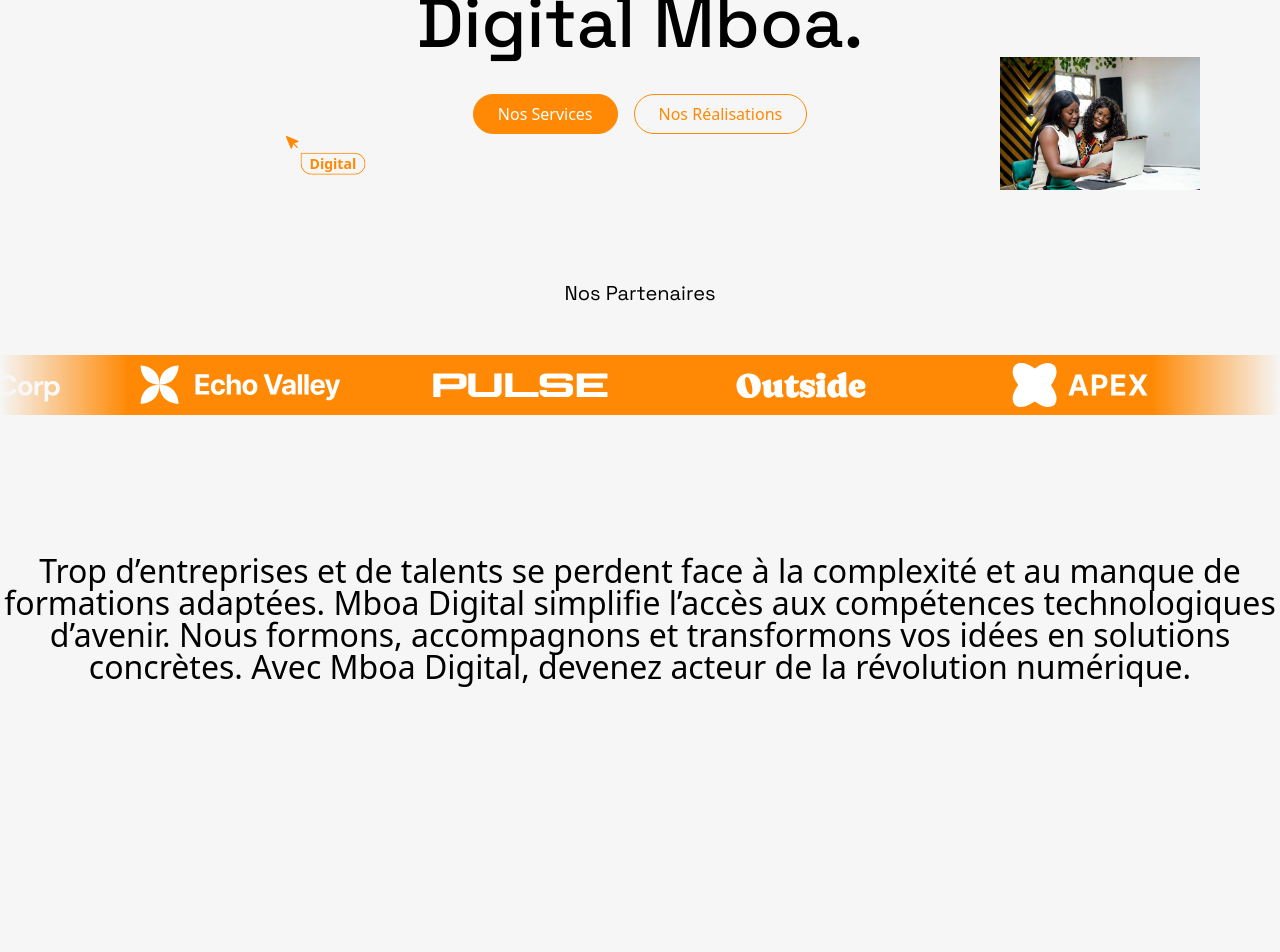
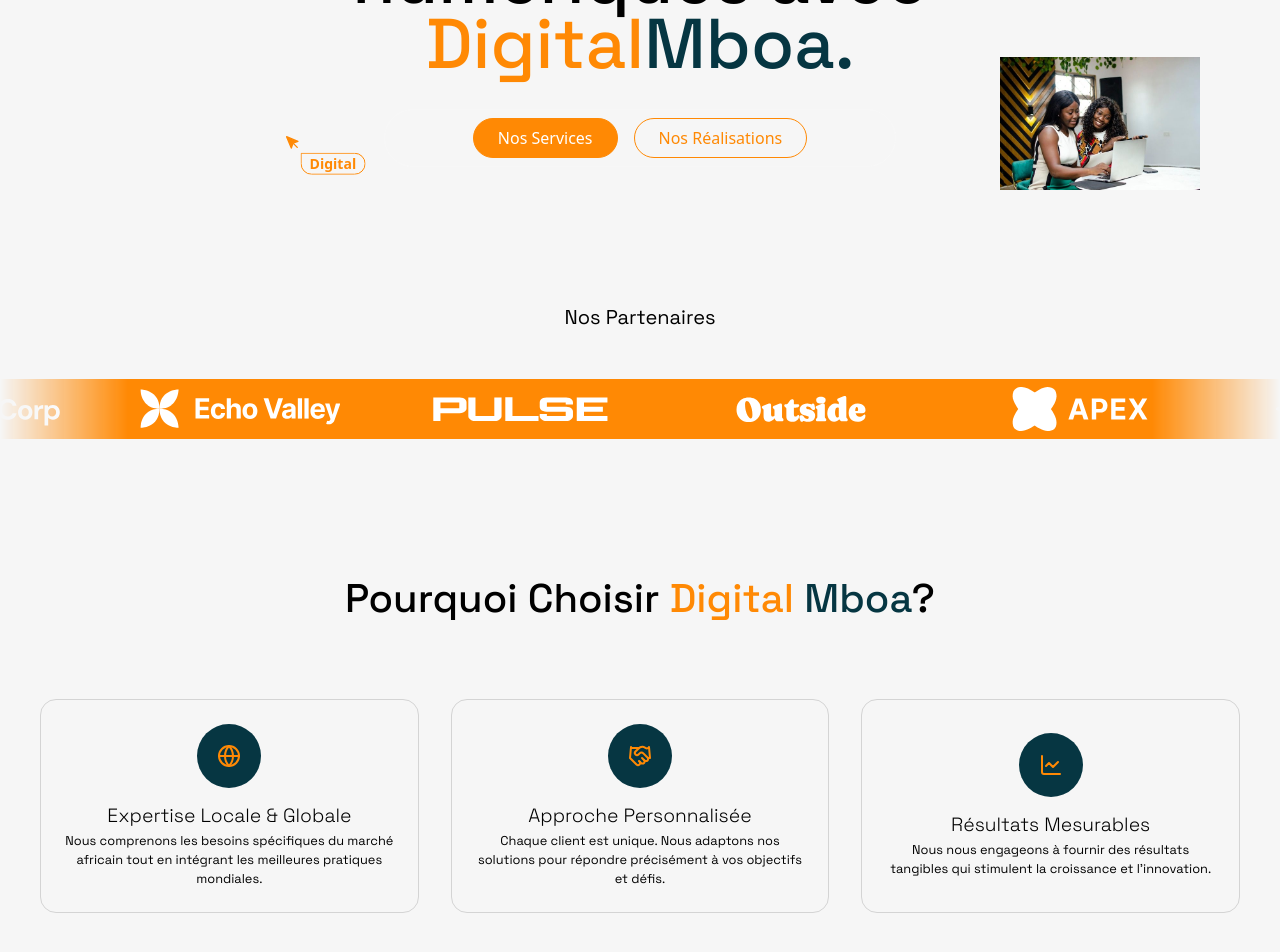
Before and after one commit to NjilaBoris/digital-mboa, a Next.js app: page / in a window 1280 px wide. Shown: the part 358-1310 px from the top of the page. Before the commit the page ends 1101 px from the top, so only its background shows below. Built offline with nearby package versions, Linux system fonts and the light colour scheme.

Commit message:
Implement the rest of LogoTicker

```diff
--- a/app/globals.css
+++ b/app/globals.css
@@ -5,7 +5,10 @@
 
 @theme {
   --font-space-grotesk: "var(--font-space-grotesk)";
+  --font-secondary: #063642;
+  --font-primary: var(--color-orange-400);
 }
+
 @layer base {
   body {
     @apply bg-neutral-300/20;
--- a/app/layout.tsx
+++ b/app/layout.tsx
@@ -9,8 +9,11 @@ const spaceGrotesk = Space_Grotesk({
 });
 
 export const metadata: Metadata = {
-  title: "Create Next App",
+  title: "Digital Mboa",
   description: "Generated by create next app",
+  icons: {
+    icon: "/public/dm.png",
+  },
 };
 
 export default function RootLayout({
--- a/app/sections/Hero.tsx
+++ b/app/sections/Hero.tsx
@@ -73,8 +73,10 @@ export default function Hero() {
           />
         </motion.div>
 
-        <h1 className="text-6xl px-5 md:p-0 lg:text-[4.4rem] font-space-grotesk lg:leading-[59px] lg:max-w-2xl lg:mx-auto md:text-7xl font-medium text-center mt-6">
-          Osez franchir de nouveaux horizons numériques avec Digital Mboa.
+        <h1 className="text-6xl px-5 md:p-0 lg:text-[4.4rem] font-space-grotesk lg:leading-[65px] lg:max-w-2xl lg:mx-auto md:text-7xl font-medium text-center mt-6">
+          Osez franchir de nouveaux horizons numériques avec{" "}
+          <span className="text-orange-400">Digital</span>
+          <span className="text-[#063642]">Mboa.</span>
         </h1>
 
         <div className="flex border items-center gap-4 justify-center border-white/15 rounded-full p-2 mt-8 max-w-lg mx-auto">
--- a/app/sections/Introduction.tsx
+++ b/app/sections/Introduction.tsx
@@ -1,14 +1,34 @@
+import { WhyChooseUs } from "@/constants";
+import { Icon } from "lucide-react";
+
 export default function Introduction() {
   return (
     <section className="py-5 lg:py-15">
       <div className="container">
-        <h1 className="text-xl md:text-6xl lg:text-[2rem] text-center font-medium mt-10">
-          Trop d’entreprises et de talents se perdent face à la complexité et au
-          manque de formations adaptées. Mboa Digital simplifie l’accès aux
-          compétences technologiques d’avenir. Nous formons, accompagnons et
-          transformons vos idées en solutions concrètes. Avec Mboa Digital,
-          devenez acteur de la révolution numérique.
+        <h1 className="text-xl font-space-grotesk md:text-6xl capitalize lg:text-[2.5rem] text-center font-medium mt-10">
+          pourquoi choisir <span className="text-orange-400">Digital</span>{" "}
+          <span className="text-[#063642]">Mboa</span>?
         </h1>
+        <div className=" rounded-lg p-10 mt-10 grid gap-8 md:grid-cols-3">
+          {WhyChooseUs.map((item, index) => (
+            <div
+              key={index}
+              className="flex p-6 text-center flex-col justify-center border border-neutral-300 rounded-2xl  gap-3.5 items-center"
+            >
+              <div className="bg-[#063642] w-fit  text-orange-400 p-5 rounded-full">
+                {item.icon}
+              </div>
+              <div>
+                <h3 className="font-light text-[1.2rem] font-space-grotesk">
+                  {item.title}
+                </h3>
+                <p className="text-[0.8rem] font-space-grotesk">
+                  {item.description}
+                </p>
+              </div>
+            </div>
+          ))}
+        </div>
       </div>
     </section>
   );
--- /dev/null
+++ b/constants/index.tsx
@@ -0,0 +1,22 @@
+import { ChartLineIcon, Globe, Handshake } from "lucide-react";
+
+export const WhyChooseUs = [
+  {
+    icon: <Globe />,
+    title: "Expertise Locale & Globale",
+    description:
+      "Nous comprenons les besoins spécifiques du marché africain tout en intégrant les meilleures pratiques mondiales.",
+  },
+  {
+    icon: <Handshake />,
+    title: "Approche Personnalisée",
+    description:
+      "Chaque client est unique. Nous adaptons nos solutions pour répondre précisément à vos objectifs et défis.",
+  },
+  {
+    icon: <ChartLineIcon />,
+    title: "Résultats Mesurables",
+    description:
+      "Nous nous engageons à fournir des résultats tangibles qui stimulent la croissance et l'innovation.",
+  },
+];
--- a/package.json
+++ b/package.json
@@ -17,6 +17,7 @@
     "next": "15.5.4",
     "react": "19.1.0",
     "react-dom": "19.1.0",
+    "react-flaticons": "^1.1.5",
     "tailwind-merge": "^3.3.1"
   },
   "devDependencies": {
```
Also changed, not shown: 1 other file (tests, documents, lock files or other folders).
